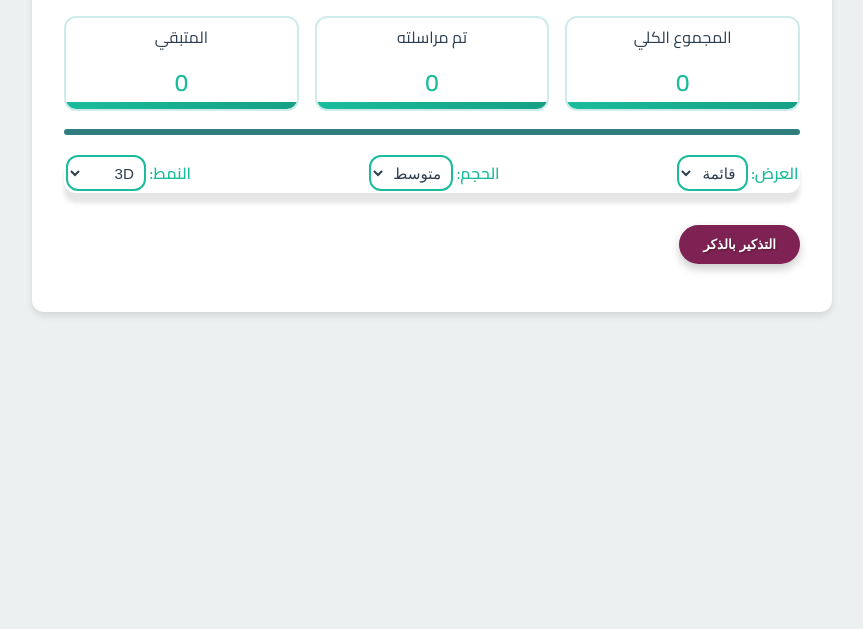
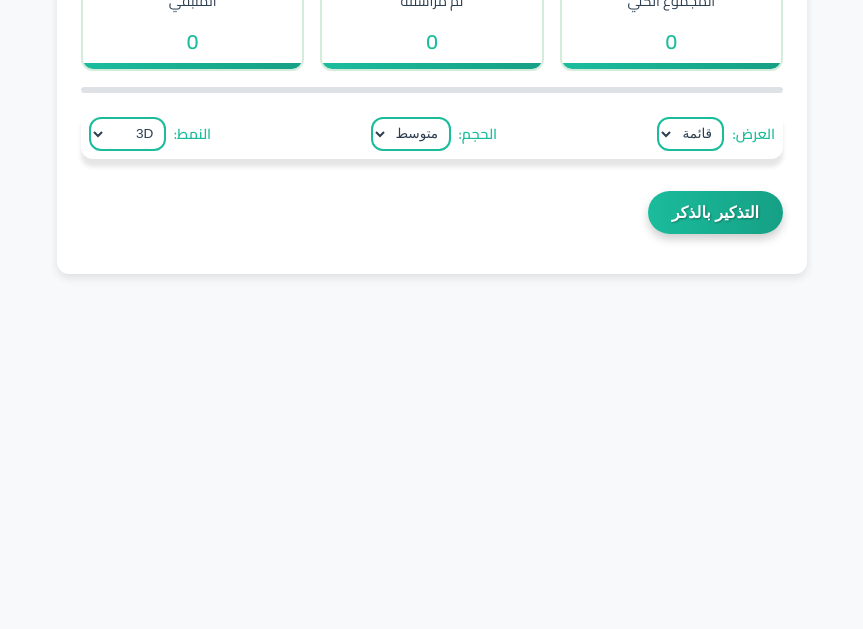
Before and after one commit to Linguastochos2/Sender1, a plain HTML site: page send_messages.html in a window 1280 px wide. Shown: the part 171-800 px from the top of the page, without its empty margins (208-1071 px from the left). Drawn offline with Linux system fonts and the light colour scheme.

Commit message:
Update send_messages.html

```diff
--- a/send_messages.html
+++ b/send_messages.html
@@ -1,5 +1,4 @@
-<!DOCTYPE html>
-<html lang="ar" dir="rtl">
+<!DOCTYPE html><html lang="ar" dir="rtl">
 <head>
   <meta charset="UTF-8">
   <meta name="viewport" content="width=device-width, initial-scale=1.0">
@@ -7,17 +6,18 @@
   <!-- إضافة خط Cairo للواجهة العربية -->
   <link href="https://fonts.googleapis.com/css2?family=Cairo:wght@400;600&display=swap" rel="stylesheet">
   <style>
+    /* تعريف المتغيرات الجديدة للألوان والأبعاد */
     :root {
-      --primary: #1abc9c;
-      --primary-hover: #16a085;
-      --secondary: #2c3e50;
-      --error: #e74c3c;
-      --bg: #ecf0f1;
-      --light: #ffffff;
-      --shadow: 0 4px 6px rgba(0,0,0,0.1);
-      --radius: 12px;
-      --spacing: 1rem;
-      --transition: 0.3s;
+      --primary: #1abc9c;             /* أخضر */
+      --primary-hover: #16a085;         /* أخضر أغمق عند التحويم */
+      --secondary: #2c3e50;             /* رمادي داكن */
+      --error: #dc3545;                 /* أحمر */
+      --bg: #f8f9fa;                   /* خلفية فاتحة */
+      --light: #ffffff;                /* أبيض */
+      --shadow: 0 4px 8px rgba(0,0,0,0.1); /* ظل خفيف */
+      --radius: 12px;                  /* نصف القطر للحدود */
+      --spacing: 1rem;                 /* مسافات داخلية وخارجية */
+      --transition: 0.3s;              /* سرعة الانتقال */
     }
     /* القواعد الأساسية */
     * {
@@ -32,12 +32,12 @@
       font-family: 'Cairo', sans-serif;
     }
     .container {
-      max-width: 800px;
-      margin: 2rem auto;
+      max-width: 750px;
+      margin: 1.5rem auto;
       background: var(--light);
       border-radius: var(--radius);
       box-shadow: var(--shadow);
-      padding: 2rem;
+      padding: 1.5rem;
       position: relative;
       animation: fadeIn 0.5s ease-in;
     }
@@ -45,61 +45,61 @@
       display: flex;
       align-items: center;
       gap: var(--spacing);
-      margin-bottom: 2rem;
+      margin-bottom: 1.5rem;
     }
-    /* زر الرجوع بدون حدث inline */
+    /* زر الرجوع */
     .back-btn {
       background: linear-gradient(145deg, var(--primary), var(--primary-hover));
       color: var(--light);
-      padding: 0.75rem;
+      padding: 0.65rem;
       border: none;
       border-radius: 50%;
       cursor: pointer;
-      box-shadow: 4px 4px 8px rgba(0,0,0,0.2), -4px -4px 8px rgba(255,255,255,0.3);
+      box-shadow: 3px 3px 6px rgba(0,0,0,0.2), -3px -3px 6px rgba(255,255,255,0.3);
       transition: transform 0.2s, box-shadow 0.2s;
     }
     .back-btn:hover {
       transform: translateY(-3px);
-      box-shadow: 6px 6px 12px rgba(0,0,0,0.3), -6px -6px 12px rgba(255,255,255,0.4);
+      box-shadow: 5px 5px 10px rgba(0,0,0,0.3), -5px -5px 10px rgba(255,255,255,0.4);
     }
     .back-btn:active {
       transform: translateY(1px);
-      box-shadow: 3px 3px 6px rgba(0,0,0,0.2), -3px -3px 6px rgba(255,255,255,0.3);
+      box-shadow: 2px 2px 4px rgba(0,0,0,0.2), -2px -2px 4px rgba(255,255,255,0.3);
     }
     .header h1 {
-      font-size: 2.5rem;
+      font-size: 2rem;
       font-weight: bold;
       background: linear-gradient(90deg, var(--primary), var(--primary-hover));
       -webkit-background-clip: text;
       -webkit-text-fill-color: transparent;
-      letter-spacing: 1px;
+      letter-spacing: 0.5px;
     }
     .stats-grid {
       display: grid;
-      grid-template-columns: repeat(auto-fit, minmax(8px, 0.5fr));
+      grid-template-columns: repeat(auto-fit, minmax(120px, 1fr));
       gap: var(--spacing);
-      margin-bottom: 0.15rem;
+      margin-bottom: 0.5rem;
     }
     .stat-card {
-      padding: 0.25rem;
+      padding: 0.5rem;
       background: var(--light);
       border-radius: var(--radius);
       text-align: center;
       position: relative;
       overflow: hidden;
       transition: transform var(--transition);
-      border: 2px solid #CFECEC;
+      border: 2px solid rgba(40, 167, 69, 0.2);
     }
     .stat-card:hover {
       transform: translateY(-3px);
     }
     .stat-title {
-      font-size: 1rem;
+      font-size: 0.9rem;
       margin-bottom: 0.5rem;
       color: var(--secondary);
     }
     .stat-value {
-      font-size: 1.5rem;
+      font-size: 1.3rem;
       font-weight: bold;
       color: var(--primary);
     }
@@ -109,14 +109,14 @@
       bottom: 0;
       left: 0;
       width: 100%;
-      height: 7px;
+      height: 6px;
       background: linear-gradient(90deg, var(--primary), var(--primary-hover));
     }
     .progress-container {
       height: 6px;
-      background: #307D7E;
-      border-radius: 10px;
-      margin: 1.15rem 0;
+      background: #dee2e6;
+      border-radius: 5px;
+      margin: 1rem 0;
       overflow: hidden;
       position: relative;
     }
@@ -132,19 +132,20 @@
       justify-content: space-between;
       gap: var(--spacing);
       margin-bottom: var(--spacing);
-      padding: 0.1rem;
+      padding: 0.5rem;
       background: var(--light);
       border-radius: var(--radius);
-      box-shadow: 0 10px 4px rgba(0,0,0,0.1);
+      box-shadow: 0 8px 4px rgba(0,0,0,0.1);
     }
     .customization-option {
       display: flex;
       align-items: center;
-      gap: 0.2rem;
+      gap: 0.5rem;
     }
     .customization-option label {
       font-weight: bold;
       color: var(--primary);
+      font-size: 0.9rem;
     }
     .customization-option select {
       padding: 0.4rem;
@@ -152,7 +153,7 @@
       border-radius: var(--radius);
       background: var(--light);
       color: var(--secondary);
-      font-size: 0.95rem;
+      font-size: 0.85rem;
     }
     /* إعداد عرض الأرقام */
     .numbers-list.list-view {
@@ -162,7 +163,7 @@
     }
     .numbers-list.grid-view {
       display: grid;
-      grid-template-columns: repeat(auto-fit, minmax(150px, 1fr));
+      grid-template-columns: repeat(auto-fit, minmax(130px, 1fr));
       gap: var(--spacing);
     }
     /* إعداد حجم الخانات */
@@ -171,20 +172,20 @@
       font-size: 0.75rem;
     }
     .card-size-small .number-card {
-      padding: 0.75rem 1rem;
+      padding: 0.65rem 0.85rem;
       font-size: 0.85rem;
     }
     .card-size-medium .number-card {
       padding: 0.75rem 0.5rem;
-      font-size: 1rem;
+      font-size: 0.95rem;
     }
     .card-size-large .number-card {
+      padding: 1rem 1.5rem;
+      font-size: 1.05rem;
+    }
+    .card-size-extra-large .number-card {
       padding: 1.25rem 2rem;
       font-size: 1.1rem;
-    }
-    .card-size-extra-large .number-card {
-      padding: 1.5rem 2.5rem;
-      font-size: 1.2rem;
     }
     .number-card {
       display: flex;
@@ -193,17 +194,13 @@
       background: var(--light);
       border-radius: var(--radius);
       transition: transform var(--transition), box-shadow var(--transition);
-      border: -11px solid transparent;
+      border: 1px solid transparent;
       opacity: 0;
       animation: slideIn 0.5s forwards;
     }
     .number-card:hover {
       transform: translateY(-2px);
       box-shadow: 0 4px 8px rgba(0,0,0,0.1);
-    }
-    /* تأخير ظهور كل بطاقة بشكل تدريجي */
-    .number-card:nth-child(n) {
-      animation-delay: calc(0.1s * var(--i));
     }
     .number-info {
       display: flex;
@@ -213,25 +210,26 @@
     .number-badge {
       background: var(--primary);
       color: var(--light);
-      padding: 0.15rem 0.15rem;
+      padding: 0.3rem 0.4rem;
       border-radius: 100px;
-      font-size: 1em;
+      font-size: 0.9em;
     }
     /* إعداد الأزرار */
     .action-btn {
-      padding: 0.4rem 0.5rem;
+      padding: 0.45rem 0.65rem;
       border: none;
       border-radius: 50px;
       cursor: pointer;
       transition: all var(--transition);
       display: inline-flex;
       align-items: center;
-      gap: 0.75rem;
+      gap: 0.65rem;
       font-weight: 600;
-      min-width: 120px;
+      min-width: 110px;
       justify-content: center;
       background: var(--primary);
       color: var(--light);
+      font-size: 0.9rem;
     }
     .action-btn:hover {
       background: var(--primary-hover);
@@ -241,7 +239,7 @@
       background: linear-gradient(90deg, var(--primary), var(--primary-hover));
       border: none;
       color: var(--light);
-      box-shadow: 0 12px 0 rgba(0,0,0,0.2), 0 10px 10px rgba(0,0,0,0.3);
+      box-shadow: 0 10px 0 rgba(0,0,0,0.2), 0 8px 8px rgba(0,0,0,0.3);
       text-shadow: 1px 1px 2px rgba(0,0,0,0.3);
       transition: transform 0.5s ease, box-shadow 0.25s ease;
     }
@@ -263,18 +261,18 @@
       color: var(--light);
     }
     .btn-soft {
-      background: rgba(26, 188, 156, 0.2);
+      background: rgba(40,167,69,0.15);
       color: var(--primary);
       box-shadow: none;
       border: none;
     }
     .btn-soft:hover {
-      background: rgba(26, 188, 156, 0.3);
+      background: rgba(40,167,69,0.25);
     }
     /* تصميم زر التذكير */
     #manualReminderButton {
-      background: linear-gradient(90deg, #7D2252, #7D2252);
-      color: #fff;
+      background: linear-gradient(90deg, var(--primary), var(--primary-hover));
+      color: var(--light);
       border: none;
       padding: 0.75rem 1.5rem;
       border-radius: 50px;
@@ -283,6 +281,7 @@
       box-shadow: 0 5px 10px rgba(0,0,0,0.2);
       min-width: 120px;
       margin: 1rem 0;
+      font-size: 1rem;
     }
     #manualReminderButton:hover {
       transform: scale(1.05);
@@ -290,7 +289,7 @@
     }
     @media (max-width: 768px) {
       .container {
-        padding: 0.5rem;
+        padding: 0.75rem;
       }
       .number-card {
         flex-direction: column;
@@ -325,24 +324,25 @@
     .reminder-content {
       background: var(--light);
       border-radius: var(--radius);
-      padding: 2rem;
+      padding: 1.5rem;
       text-align: center;
       max-width: 90%;
       box-shadow: var(--shadow);
     }
     .reminder-content p {
-      margin: 5rem 4;
-      font-size: 1.75rem;
+      margin: 1rem 0;
+      font-size: 1.5rem;
       color: var(--secondary);
     }
     .reminder-content button {
       background: var(--primary);
       color: var(--light);
       border: none;
-      padding: 0.75rem 1.5rem;
+      padding: 0.65rem 1.2rem;
       border-radius: var(--radius);
       cursor: pointer;
       transition: background var(--transition);
+      font-size: 0.9rem;
     }
     .reminder-content button:hover {
       background: var(--primary-hover);
@@ -355,12 +355,9 @@
 <body>
   <div class="container">
     <div class="header">
-      <!-- إزالة onclick ووضع معرف لتعيين معالج الحدث -->
       <button class="back-btn" id="backBtn" aria-label="الرجوع">←</button>
       <h1>Lingua Stochos Sender</h1>
-    </div>
-
-    <div class="stats-grid">
+    </div><div class="stats-grid">
   <div class="stat-card">
     <div class="stat-title">المجموع الكلي</div>
     <div class="stat-value" id="totalCount">0</div>
@@ -379,7 +376,6 @@
   <div class="progress-bar" id="progress"></div>
 </div>
 
-    <!-- لوحة التخصيص -->
 <div class="customization-panel">
   <div class="customization-option">
     <label for="viewModeSelect">العرض:</label>
@@ -409,29 +405,20 @@
   </div>
 </div>
 
-    <!-- زر التذكير -->
 <button id="manualReminderButton" class="action-btn btn-3d" aria-label="التذكير بالذكر">التذكير بالذكر</button>
 
-    <!-- قائمة عرض الأرقام -->
 <div id="numbersList" class="numbers-list list-view card-size-medium"></div>
-  </div>
 
-  <!-- مودال التذكير -->
-  <div id="reminderModal" class="reminder-modal" style="display: none;">
+  </div>  <div id="reminderModal" class="reminder-modal" style="display: none;">
     <div class="reminder-content">
       <p id="reminderMessage">♥ خذ راحة و<span id="randomPhrase"></span> ♥</p>
       <p>لا بارك الله في عمل يلهيك عن طاعته</p>
-      <!-- زر الرجوع يظهر فقط عند الاستدعاء اليدوي -->
       <div id="manualButtons" style="display: none;">
         <button id="returnButton" aria-label="الرجوع للعمل">الرجوع للعمل</button>
       </div>
     </div>
-  </div>
-
-  <script>
-    // تغليف الكود داخل IIFE لتقليل التلوث في النطاق العام
+  </div>  <script>
     (function() {
-      // استرجاع البيانات من localStorage وإنشاء الحالة
       const numbers = JSON.parse(localStorage.getItem('numbers')) || [];
       const state = {
         sent: 0,
@@ -439,7 +426,6 @@
         sentNumbers: new Set()
       };
 
-      // تخزين عناصر DOM المستخدمة
       const elements = {
         numbersList: document.getElementById('numbersList'),
         progress: document.getElementById('progress'),
@@ -448,30 +434,20 @@
         remainingCount: document.getElementById('remainingCount')
       };
 
-      // تحديث الإحصائيات الأولية
       elements.totalCount.textContent = numbers.length;
       elements.successCount.textContent = state.sent;
       elements.remainingCount.textContent = numbers.length - state.sent;
 
-      /**
-       * تنسيق الرقم باستخدام تعبير نمطي بسيط.
-       * إذا لم ينجح التنسيق يبقى الرقم كما هو.
-       */
       function formatNumber(n) {
         const formatted = n.replace(/(\+\d{1,3})(\d{3})(\d{3})(\d{4})/, '$1 $2 $3 $4');
         return formatted === n ? n : formatted;
       }
 
-      /**
-       * إنشاء بطاقة لرقم محدد.
-       * يتم إنشاء العناصر باستخدام DOM API وإرفاق معالج للحدث عبر addEventListener.
-       */
       function createNumberCard(number, index) {
         const card = document.createElement('div');
         card.className = 'number-card';
         card.style.setProperty('--i', index);
 
-        // إنشاء قسم المعلومات
         const infoDiv = document.createElement('div');
         infoDiv.className = 'number-info';
         const badge = document.createElement('span');
@@ -484,7 +460,6 @@
         infoDiv.appendChild(numSpan);
         card.appendChild(infoDiv);
 
-        // إنشاء زر "مراسلة" وإرفاق الحدث
         const btn = document.createElement('button');
         btn.className = 'action-btn whatsapp-btn';
         btn.setAttribute('data-number', number);
@@ -503,23 +478,15 @@
         return card;
       }
 
-      /**
-       * عرض كافة الأرقام على الشاشة.
-       */
       function renderNumbers() {
         elements.numbersList.innerHTML = "";
         numbers.forEach((number, index) => {
           const card = createNumberCard(number, index);
           elements.numbersList.appendChild(card);
         });
-        // تحديث الشريط التقدمي
         elements.progress.style.width = numbers.length > 0 ? (state.sent / numbers.length) * 100 + "%" : "0%";
       }
 
-      /**
-       * دالة إرسال الرسالة عبر WhatsApp.
-       * تعتمد على فتح نافذة جديدة ومتابعة إغلاقها للتحقق من نجاح العملية.
-       */
       function sendMessage(number, index) {
         return new Promise((resolve, reject) => {
           let segments = JSON.parse(localStorage.getItem('segments') || "[]");
@@ -553,10 +520,6 @@
         });
       }
 
-      /**
-       * دالة التعامل مع إرسال الرسالة لرقم محدد.
-       * تُحدّث حالة العنصر والإحصائيات بناءً على النتيجة.
-       */
       async function handleSend(number, index, btn) {
         if (btn.disabled || state.processing.has(number)) return;
         state.processing.add(number);
@@ -569,15 +532,11 @@
         } catch (error) {
           updateStatus(false, btn);
           console.error('فشل الإرسال:', error);
-          // يمكن عرض إشعار للمستخدم هنا في حال فشل العملية
         } finally {
           state.processing.delete(number);
         }
       }
 
-      /**
-       * تحديث الإحصائيات والواجهة بناءً على نجاح أو فشل الإرسال.
-       */
       function updateStatus(success, btn) {
         if (success) {
           if (!state.sentNumbers.has(btn.getAttribute('data-number'))) {
@@ -599,15 +558,11 @@
           btn.innerHTML = `المتبقي: ${remaining}<br><small style="display:block;font-size:0.8em">انقر للمحاولة مجددًا</small>`;
         }
         btn.disabled = false;
-        // إعادة تعيين معالج الحدث للنقر لاحقاً
         btn.addEventListener('click', function() {
           handleSend(btn.getAttribute('data-number'), parseInt(btn.getAttribute('data-index')), btn);
         });
       }
 
-      /**
-       * التعامل مع خيارات التخصيص لتغيير طريقة العرض وحجم البطاقات ونمط الأزرار.
-       */
       function updateCustomization() {
         const viewMode = document.getElementById('viewModeSelect').value;
         elements.numbersList.classList.remove('list-view', 'grid-view');
@@ -623,14 +578,10 @@
         });
       }
 
-      // إرفاق معالجات التغيير لخيارات التخصيص
       document.getElementById('viewModeSelect').addEventListener('change', updateCustomization);
       document.getElementById('cardSizeSelect').addEventListener('change', updateCustomization);
       document.getElementById('buttonStyleSelect').addEventListener('change', updateCustomization);
 
-      /**
-       * دوال التذكير: عرض وإخفاء مودال التذكير مع عبارة عشوائية.
-       */
       const reminderPhrases = ["احمد الله", "صلي على رسول الله", "كبر الله", "استغفر الله"];
       function getRandomPhrase() {
         const idx = Math.floor(Math.random() * reminderPhrases.length);
@@ -657,7 +608,6 @@
         document.getElementById("reminderModal").style.display = "none";
       }
 
-      // التذكير التلقائي كل 10 دقائق
       setInterval(function() {
         showReminder("auto");
       }, 600000);
@@ -668,16 +618,11 @@
 
       document.getElementById("returnButton").addEventListener("click", hideReminder);
 
-      /**
-       * إرفاق معالج زر الرجوع.
-       */
       document.getElementById("backBtn").addEventListener("click", function() {
         history.back();
       });
 
-      // عرض البطاقات عند تحميل الصفحة
       renderNumbers();
     })();
-  </script>
-</body>
+  </script></body>
 </html>
```
Lines whose indentation alone changed are shown as unchanged.
